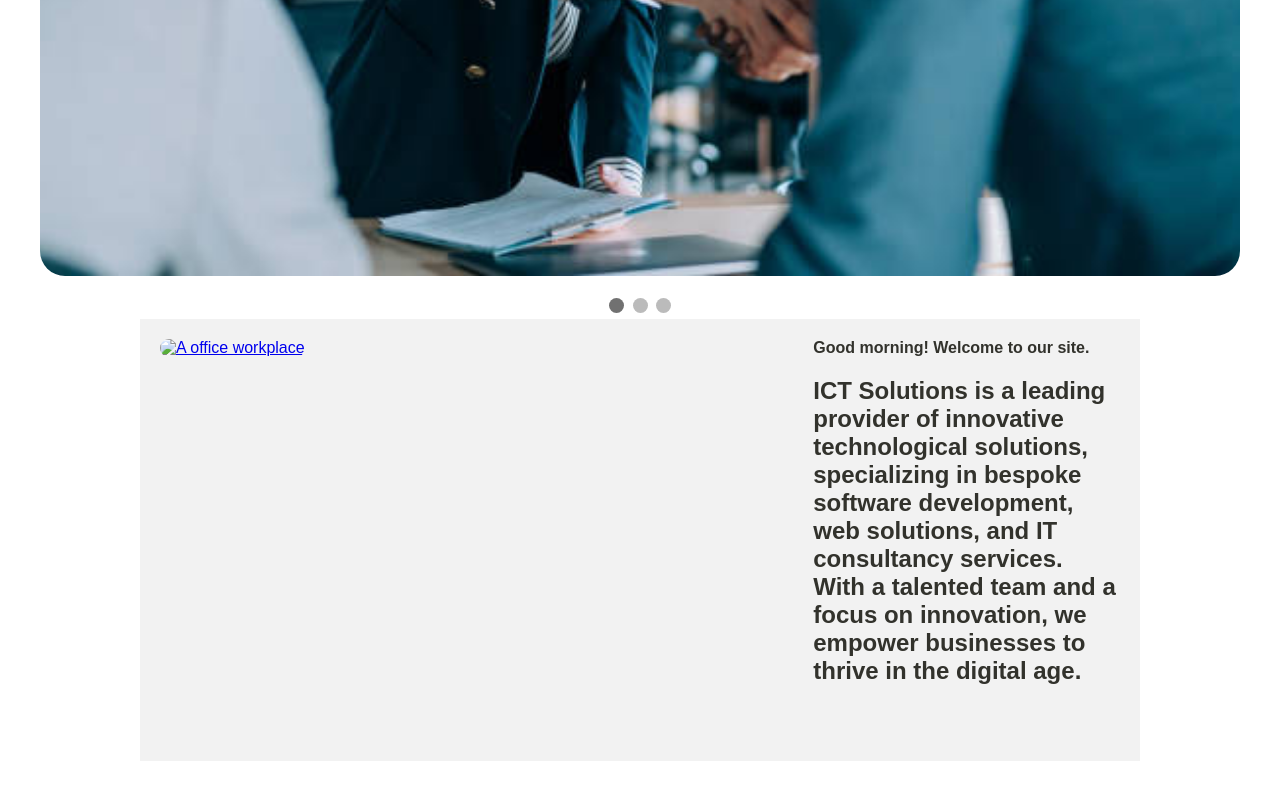
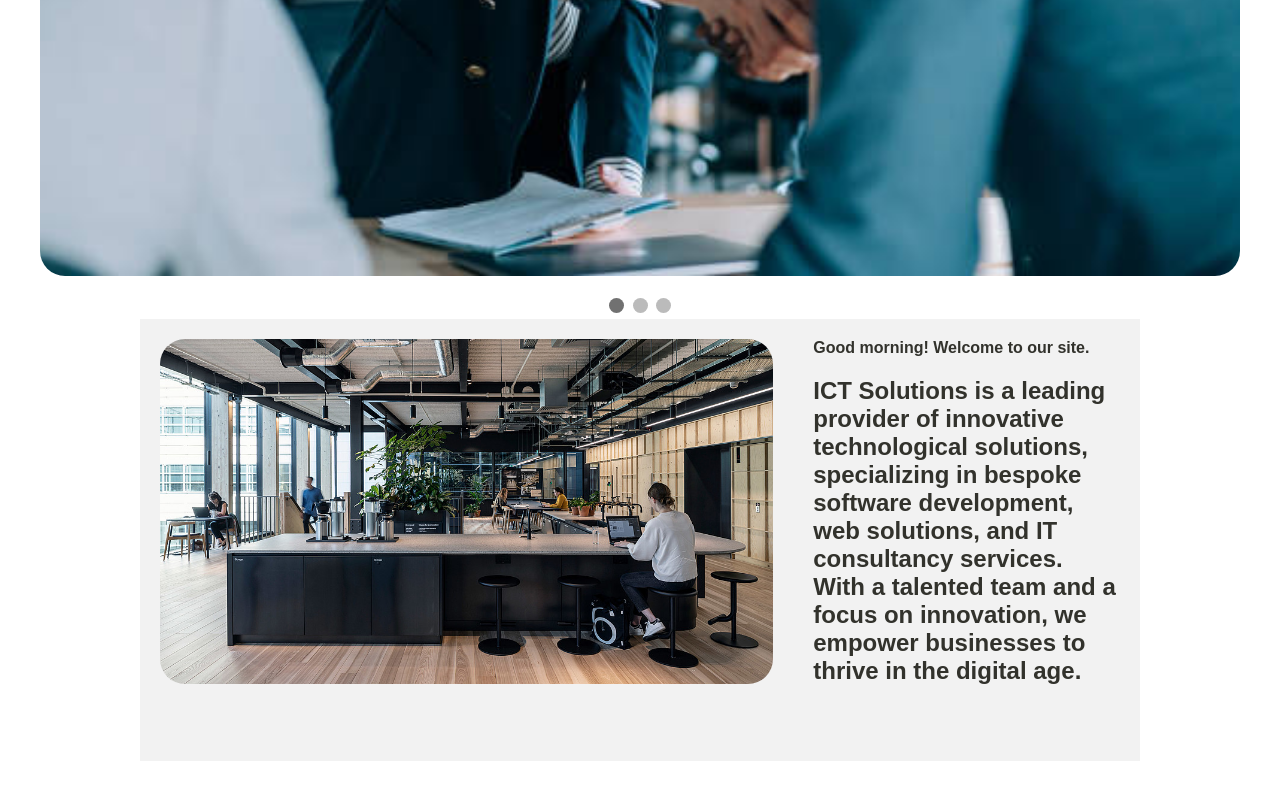
Before and after one commit to 22125786/22125786.github.io, a plain HTML site: page U6/index.htm in a window 1280 px wide. Shown: the part 948-1748 px from the top of the page. Drawn offline with Linux system fonts and the light colour scheme.

Commit message:
Add files via upload

```diff
--- a/U6/index.htm
+++ b/U6/index.htm
@@ -108,7 +108,7 @@ function showSlides(n) {
   <div class="row">
     <div class="column">
     <a target=”_blank” href="https://www.bossinfo.com/en/do-you-know-about-our-professional-ict-solutions/">
-    <img src="images/ictworkplace.jpg" style="width:200%" alt="A office workplace">
+    <img src="images/ictworkplace.png" style="width:200%" alt="A office workplace">
     </a>
     </div>
     <div class="column"></div>
```
